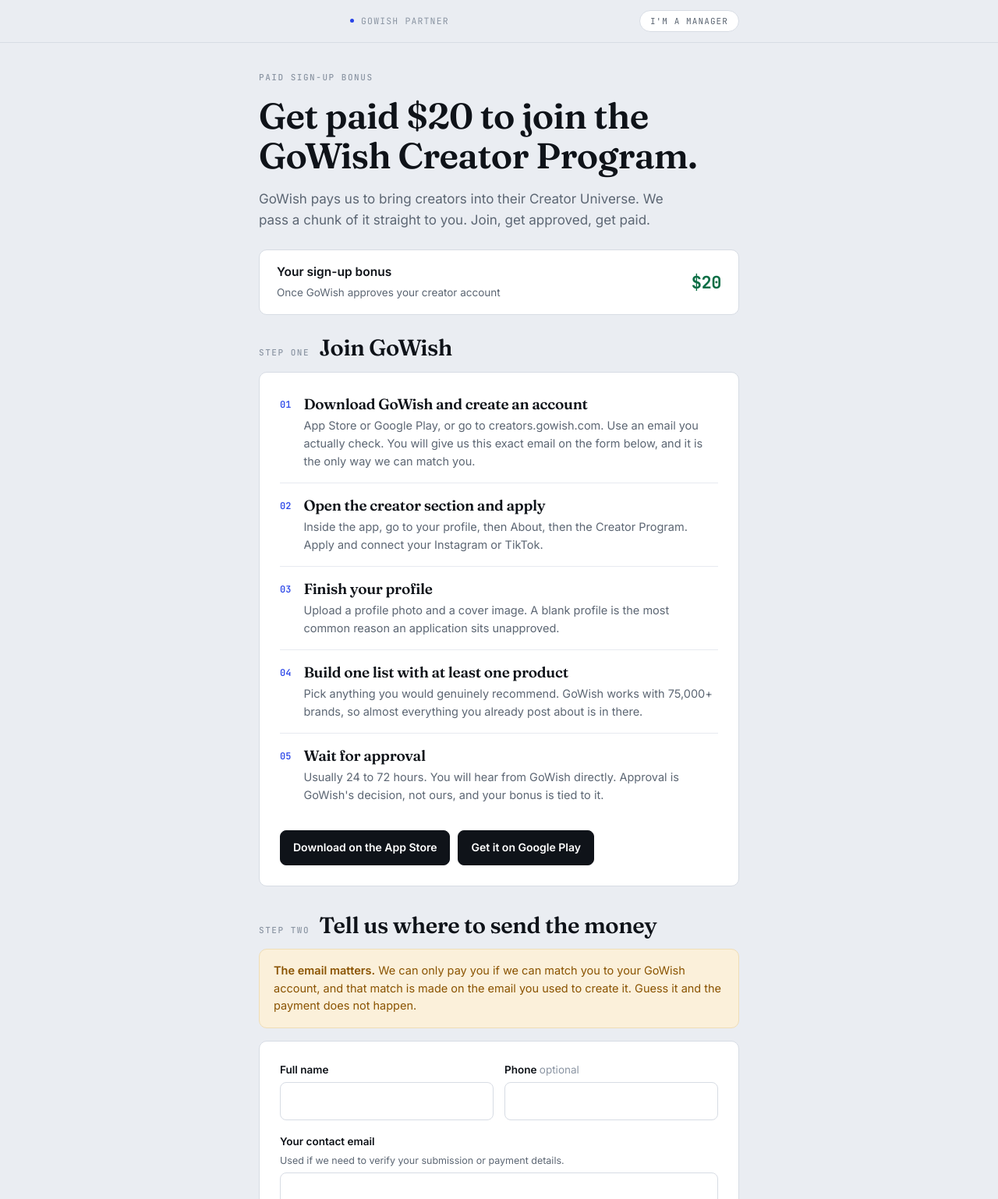
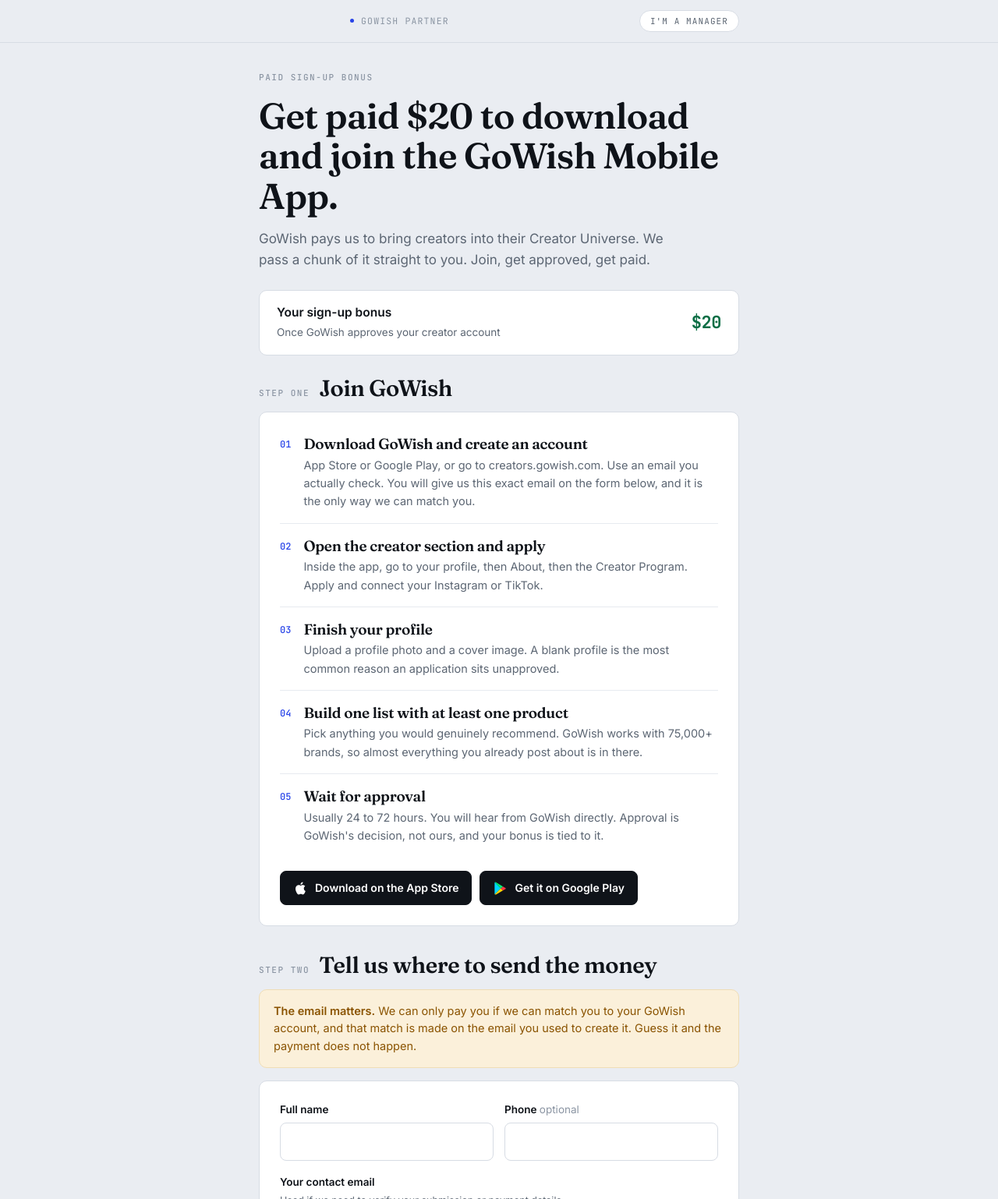
Before and after one commit to gochrz/gowish, a website: page vercel-site/index.html in a window 1280 px wide. Shown: the top 1538 px of the page at 78% size. Drawn offline with Linux system fonts and the light colour scheme.

Commit message:
Add app store icons to download links

```diff
--- a/vercel-site/index.html
+++ b/vercel-site/index.html
@@ -221,11 +221,12 @@
 .steps li p{font-size:14.5px;color:var(--muted);margin:0}
 .store-links{display:flex;gap:10px;flex-wrap:wrap;margin-top:18px}
 .store-link{
-  display:inline-flex;align-items:center;justify-content:center;min-height:44px;
+  display:inline-flex;align-items:center;justify-content:center;gap:9px;min-height:44px;
   padding:10px 16px;border:1px solid var(--ink);border-radius:8px;
   background:var(--ink);color:#fff;text-decoration:none;font-size:14px;font-weight:600;
   transition:transform .12s,box-shadow .12s;
 }
+.store-icon{width:19px;height:19px;display:block;flex:none}
 .store-link:hover{transform:translateY(-1px);box-shadow:0 5px 14px rgba(15,19,25,.14)}
 .store-link:focus-visible{outline:2px solid var(--blue);outline-offset:3px}
 .store-links + .small{margin-top:16px}
@@ -440,7 +441,7 @@
 <div class="view on" id="v-main">
   <div class="hero">
     <div class="eyebrow" style="margin-bottom:14px">Paid sign-up bonus</div>
-    <h1>Get paid $<span class="v-creator">20</span> to join the GoWish Creator Program.</h1>
+    <h1>Get paid $<span class="v-creator">20</span> to download and join the GoWish Mobile App.</h1>
     <p class="lede">GoWish pays us to bring creators into their Creator Universe. We pass a chunk of it straight to you. Join, get approved, get paid.</p>
   </div>
 
@@ -456,8 +457,8 @@
     <div class="block">
       <ol class="steps" id="creator-steps"></ol>
       <div class="store-links" aria-label="Download GoWish">
-        <a class="store-link" href="https://apps.apple.com/us/app/gowish-your-digital-wishlist/id1605170923" target="_blank" rel="noopener noreferrer">Download on the App Store</a>
-        <a class="store-link" href="https://play.google.com/store/apps/details?id=com.gowish.app&hl=en" target="_blank" rel="noopener noreferrer">Get it on Google Play</a>
+        <a class="store-link" href="https://apps.apple.com/us/app/gowish-your-digital-wishlist/id1605170923" target="_blank" rel="noopener noreferrer"><svg class="store-icon store-icon-apple" aria-hidden="true" viewBox="0 0 24 24"><path fill="currentColor" d="M18.71 19.5c-.83 1.24-1.71 2.45-3.05 2.47-1.32.03-1.75-.79-3.27-.79-1.53 0-2.01.77-3.26.82-1.3.05-2.29-1.33-3.13-2.57C4.25 16.9 2.9 12.28 4.7 9.15a4.88 4.88 0 0 1 4.14-2.51c1.29-.03 2.51.87 3.29.87.76 0 2.19-1.08 3.7-.92.63.03 2.39.25 3.52 1.91-.09.06-2.1 1.22-2.08 3.74.03 3.01 2.64 4.02 2.67 4.03-.03.07-.42 1.44-1.23 2.92M13 3.3a4.31 4.31 0 0 1 2.8-1.44 4.1 4.1 0 0 1-1 2.98 3.58 3.58 0 0 1-2.82 1.33A3.65 3.65 0 0 1 13 3.3z"/></svg><span>Download on the App Store</span></a>
+        <a class="store-link" href="https://play.google.com/store/apps/details?id=com.gowish.app&hl=en" target="_blank" rel="noopener noreferrer"><svg class="store-icon store-icon-google-play" aria-hidden="true" viewBox="0 0 24 24"><path fill="#00d5ff" d="M3.3 2.25a1.8 1.8 0 0 0-.3 1v17.5c0 .37.11.72.3 1l9.63-9.76z"/><path fill="#ffd500" d="m12.93 12-9.63 9.75c.5.54 1.27.64 1.9.28l11.28-6.47z"/><path fill="#ff3a44" d="m12.93 12 3.55 3.56 3.96-2.27c.75-.43.75-1.5 0-1.93l-3.91-2.25z"/><path fill="#00ef77" d="M3.3 2.25 12.93 12l3.6-2.89L5.2 2.07a1.62 1.62 0 0 0-1.9.18z"/></svg><span>Get it on Google Play</span></a>
       </div>
     </div>
   </section>
@@ -623,8 +624,8 @@
     <h3 style="margin-bottom:10px">Open GoWish</h3>
     <p class="small">Download or open the GoWish app to finish your profile and track your approval.</p>
     <div class="store-links" aria-label="Download GoWish">
-      <a class="store-link" href="https://apps.apple.com/us/app/gowish-your-digital-wishlist/id1605170923" target="_blank" rel="noopener noreferrer">Download on the App Store</a>
-      <a class="store-link" href="https://play.google.com/store/apps/details?id=com.gowish.app&hl=en" target="_blank" rel="noopener noreferrer">Get it on Google Play</a>
+      <a class="store-link" href="https://apps.apple.com/us/app/gowish-your-digital-wishlist/id1605170923" target="_blank" rel="noopener noreferrer"><svg class="store-icon store-icon-apple" aria-hidden="true" viewBox="0 0 24 24"><path fill="currentColor" d="M18.71 19.5c-.83 1.24-1.71 2.45-3.05 2.47-1.32.03-1.75-.79-3.27-.79-1.53 0-2.01.77-3.26.82-1.3.05-2.29-1.33-3.13-2.57C4.25 16.9 2.9 12.28 4.7 9.15a4.88 4.88 0 0 1 4.14-2.51c1.29-.03 2.51.87 3.29.87.76 0 2.19-1.08 3.7-.92.63.03 2.39.25 3.52 1.91-.09.06-2.1 1.22-2.08 3.74.03 3.01 2.64 4.02 2.67 4.03-.03.07-.42 1.44-1.23 2.92M13 3.3a4.31 4.31 0 0 1 2.8-1.44 4.1 4.1 0 0 1-1 2.98 3.58 3.58 0 0 1-2.82 1.33A3.65 3.65 0 0 1 13 3.3z"/></svg><span>Download on the App Store</span></a>
+      <a class="store-link" href="https://play.google.com/store/apps/details?id=com.gowish.app&hl=en" target="_blank" rel="noopener noreferrer"><svg class="store-icon store-icon-google-play" aria-hidden="true" viewBox="0 0 24 24"><path fill="#00d5ff" d="M3.3 2.25a1.8 1.8 0 0 0-.3 1v17.5c0 .37.11.72.3 1l9.63-9.76z"/><path fill="#ffd500" d="m12.93 12-9.63 9.75c.5.54 1.27.64 1.9.28l11.28-6.47z"/><path fill="#ff3a44" d="m12.93 12 3.55 3.56 3.96-2.27c.75-.43.75-1.5 0-1.93l-3.91-2.25z"/><path fill="#00ef77" d="M3.3 2.25 12.93 12l3.6-2.89L5.2 2.07a1.62 1.62 0 0 0-1.9.18z"/></svg><span>Get it on Google Play</span></a>
     </div>
     <p class="small">If anything about your submission was wrong, keep your reference and contact the partner or manager who sent you this page before payment goes out.</p>
   </div>
```
Also changed, not shown: tests/static-pages.test.mjs (+14 -0 lines).
